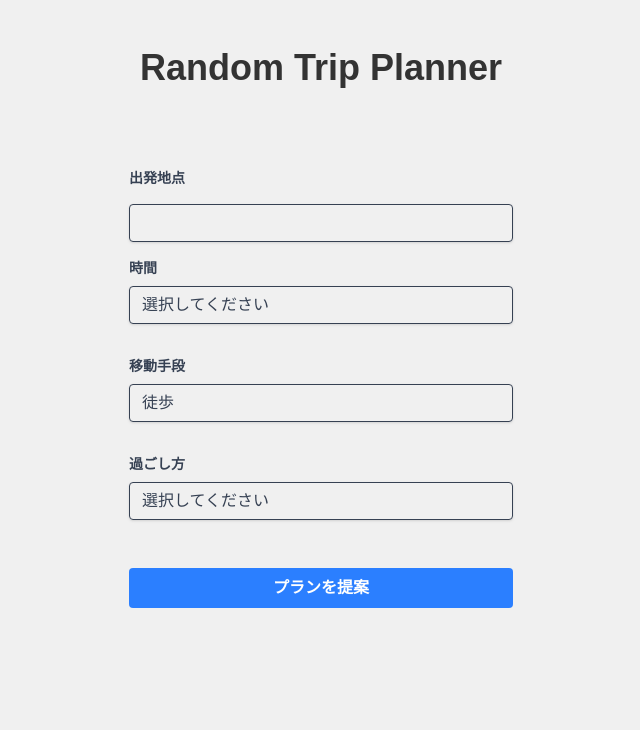
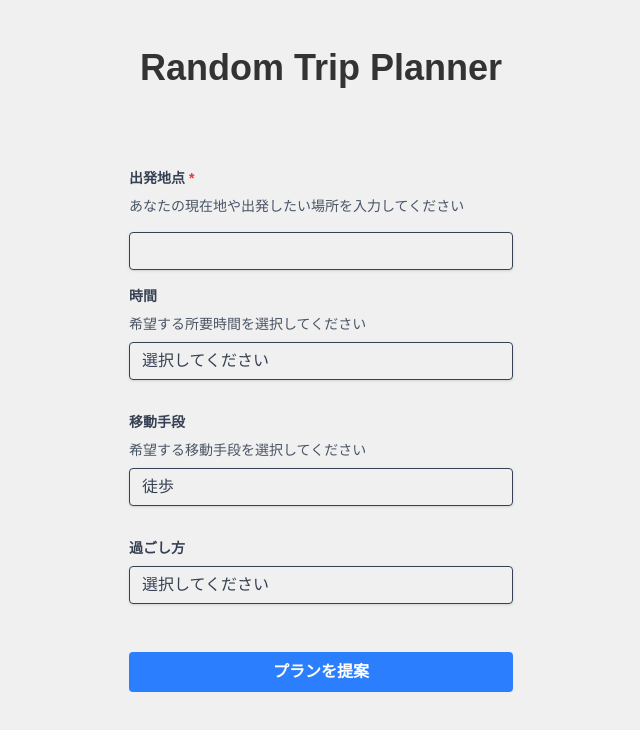
Before and after one commit to luck2515/random-trip-planner, a Next.js app: page / in a window 1280 px wide. Shown: the top 730 px of the page, without its empty margins (319-959 px from the left). Built offline with nearby package versions, Linux system fonts and the light colour scheme.

Commit message:
feat: アクセシビリティの基本対応を実装
- セマンティックHTMLとlandmarkロールの追加
- ARIA属性による適切なラベリングと状態管理
- フォーム要素のアクセシビリティ改善
- キーボード操作とスクリーンリーダー対応の強化

```diff
--- a/package.json
+++ b/package.json
@@ -11,6 +11,7 @@
   "dependencies": {
     "@heroicons/react": "^2.2.0",
     "@hookform/resolvers": "^4.1.3",
+    "focus-trap-react": "^11.0.3",
     "framer-motion": "^12.4.10",
     "lucide-react": "^0.477.0",
     "next": "15.2.1",
--- a/src/app/page.tsx
+++ b/src/app/page.tsx
@@ -117,7 +117,19 @@ const departure = formData?.departure || "";
 
   return (
     <div className="min-h-screen py-8 sm:py-12 flex flex-col items-center">
-      <div className="w-full max-w-4xl mx-auto px-4 sm:px-6 md:px-8 flex-1 flex flex-col">
+      {/* スキップリンク */}
+      <a
+        href="#main-content"
+        className="sr-only focus:not-sr-only focus:absolute focus:top-4 focus:left-4 bg-white text-blue-600 p-2 rounded shadow"
+      >
+        メインコンテンツへスキップ
+      </a>
+
+      <main
+        id="main-content"
+        className="w-full max-w-4xl mx-auto px-4 sm:px-6 md:px-8 flex-1 flex flex-col"
+        role="main"
+      >
         <h1 className="text-2xl sm:text-3xl md:text-4xl font-bold mb-8 sm:mb-12 text-center print:text-4xl print:mb-8">Random Trip Planner</h1>
         {error && (
         <ErrorMessage
@@ -129,10 +141,20 @@ const departure = formData?.departure || "";
         <div className="flex flex-col items-center w-full">
           <InputForm onSubmit={handlePlanSubmit} isLoading={isLoading} />
         </div>
-        <Modal isOpen={isModalOpen || isLoading} onClose={handleCloseModal} className="print:!block print:!fixed print:!inset-0 print:!bg-white print:!p-0">
+        <Modal
+          isOpen={isModalOpen || isLoading}
+          onClose={handleCloseModal}
+          className="print:!block print:!fixed print:!inset-0 print:!bg-white print:!p-0"
+          title={isLoading ? "プラン作成中" : "提案プラン"}
+          description={isLoading ? "AIがあなたに合わせた旅行プランを作成しています" : undefined}
+        >
         {isLoading ? (
-          <div className="mt-8 p-4 border rounded-md w-full">
-            <h2 className="text-2xl font-bold mb-4">プランを作成中です...</h2>
+          <div
+            className="mt-8 p-4 border rounded-md w-full"
+            role="status"
+            aria-live="polite"
+          >
+            <h2 className="text-2xl font-bold mb-4" id="loading-status">プランを作成中です...</h2>
             {retryState && (
               <RetryProgress
                 retryCount={retryState.count}
@@ -149,8 +171,12 @@ const departure = formData?.departure || "";
             </div>
           </div>
         ) : plan?.plan?.candidates?.[0]?.content?.parts?.[0]?.text && (
-          <div className="mt-8 p-4 border rounded-md w-full print:border-none print:mt-0 print:p-8">
-            <h2 className="text-2xl font-bold mb-2">提案プラン</h2>
+          <div
+            className="mt-8 p-4 border rounded-md w-full print:border-none print:mt-0 print:p-8"
+            role="article"
+            aria-labelledby="plan-title"
+          >
+            <h2 id="plan-title" className="text-2xl font-bold mb-2">提案プラン</h2>
             <div className="prose dark:prose-invert max-w-none">
               <ReactMarkdown
                 components={{
@@ -170,6 +196,8 @@ const departure = formData?.departure || "";
                 className="w-full sm:w-auto bg-blue-500 hover:bg-blue-700 text-white font-bold py-3 px-6 rounded-lg disabled:opacity-50 disabled:cursor-not-allowed transition-colors duration-200"
                 onClick={() => handlePlanSubmit(formData)}
                 disabled={isLoading || !formData}
+                aria-label="新しい旅行プランを生成"
+                aria-busy={isLoading}
               >
                 別のプランを提案
               </button>
@@ -177,6 +205,7 @@ const departure = formData?.departure || "";
                 className="w-full sm:w-auto bg-green-500 hover:bg-green-700 text-white font-bold py-3 px-6 rounded-lg disabled:opacity-50 disabled:cursor-not-allowed transition-colors duration-200"
                 onClick={() => window.open(`https://www.google.com/maps/dir/${encodeURIComponent(departure)}/${encodeURIComponent(spotName)}`, '_blank')}
                 disabled={isLoading || !spotName.trim() || !departure.trim()}
+                aria-label={`${departure}から${spotName}までの経路を地図で表示`}
               >
                 地図で見る
               </button>
@@ -184,7 +213,7 @@ const departure = formData?.departure || "";
           </div>
         )}
         </Modal>
-      </div>
+      </main>
     </div>
   );
 }
--- a/src/components/atoms/Button.tsx
+++ b/src/components/atoms/Button.tsx
@@ -4,14 +4,29 @@ interface ButtonProps {
   children: React.ReactNode;
   disabled?: boolean;
   className?: string;
+  type?: 'submit' | 'button' | 'reset';
+  'aria-label'?: string;
+  'aria-busy'?: boolean;
+  onClick?: () => void;
 }
 
-const Button: React.FC<ButtonProps> = ({ children, disabled, className }) => {
+const Button: React.FC<ButtonProps> = ({
+  children,
+  disabled,
+  className,
+  type = 'submit',
+  'aria-label': ariaLabel,
+  'aria-busy': ariaBusy,
+  onClick
+}) => {
   return (
     <button
-      type="submit"
+      type={type}
       className={`bg-blue-500 hover:bg-blue-700 text-white font-bold py-2 px-4 rounded focus:outline-none focus:shadow-outline ${className}`}
       disabled={disabled}
+      aria-label={ariaLabel}
+      aria-busy={ariaBusy}
+      onClick={onClick}
     >
       {children}
     </button>
--- a/src/components/atoms/Input.tsx
+++ b/src/components/atoms/Input.tsx
@@ -2,21 +2,47 @@ import React from 'react';
 import { UseFormRegisterReturn } from 'react-hook-form';
 
 interface InputProps {
+  type?: 'text' | 'email' | 'tel' | 'number';
   placeholder?: string;
   register: UseFormRegisterReturn;
   errors?: string | undefined;
+  id?: string;
+  'aria-label'?: string;
+  required?: boolean;
 }
 
-const Input: React.FC<InputProps> = ({ placeholder, register, errors }) => {
+const Input: React.FC<InputProps> = ({
+  type = 'text',
+  placeholder,
+  register,
+  errors,
+  id,
+  'aria-label': ariaLabel,
+  required
+}) => {
+  const errorId = id ? `${id}-error` : undefined;
+
   return (
     <>
       <input
-        type="text"
+        type={type}
         placeholder={placeholder}
-        className="shadow appearance-none border rounded w-full py-2 px-3 text-gray-700 leading-tight focus:outline-none focus:shadow-outline mt-2"
+        className={`shadow appearance-none border rounded w-full py-2 px-3 text-gray-700 leading-tight focus:outline-none focus:shadow-outline mt-2 ${errors ? 'border-red-500' : ''}`}
+        aria-invalid={errors ? 'true' : 'false'}
+        aria-describedby={errors ? errorId : undefined}
+        aria-label={ariaLabel}
+        aria-required={required}
         {...register}
       />
-      {errors && <p className="text-red-500 text-xs italic">{errors}</p>}
+      {errors && (
+        <p
+          id={errorId}
+          role="alert"
+          className="text-red-500 text-xs italic mt-1"
+        >
+          {errors}
+        </p>
+      )}
     </>
   );
 };
--- a/src/components/atoms/Label.tsx
+++ b/src/components/atoms/Label.tsx
@@ -3,12 +3,19 @@ import React from 'react';
 interface LabelProps {
   htmlFor: string;
   children: React.ReactNode;
+  id?: string;
+  required?: boolean;
 }
 
-const Label: React.FC<LabelProps> = ({ htmlFor, children }) => {
+const Label: React.FC<LabelProps> = ({ htmlFor, children, id, required }) => {
   return (
-    <label htmlFor={htmlFor} className="block text-gray-700 text-sm font-bold mb-2">
+    <label
+      htmlFor={htmlFor}
+      id={id}
+      className="block text-gray-700 text-sm font-bold mb-2"
+    >
       {children}
+      {required && <span className="text-red-500 ml-1" aria-hidden="true">*</span>}
     </label>
   );
 };
--- a/src/components/atoms/Modal.tsx
+++ b/src/components/atoms/Modal.tsx
@@ -1,21 +1,76 @@
-import React from "react";
+import React, { useEffect, useRef } from "react";
 import { motion, AnimatePresence } from "framer-motion";
 import { X } from "lucide-react";
+import FocusTrap from 'focus-trap-react';
 
 interface ModalProps {
   isOpen: boolean;
   onClose: () => void;
   children: React.ReactNode;
   className?: string;
+  title?: string;
+  description?: string;
 }
 
-const Modal: React.FC<ModalProps> = ({ isOpen, onClose, children, className }) => {
+const Modal: React.FC<ModalProps> = ({
+  isOpen,
+  onClose,
+  children,
+  className,
+  title,
+  description
+}) => {
+  const modalRef = useRef<HTMLDivElement>(null);
+  const titleId = useRef(`modal-title-${Math.random().toString(36).substr(2, 9)}`).current;
+  const descriptionId = useRef(`modal-description-${Math.random().toString(36).substr(2, 9)}`).current;
+
+  useEffect(() => {
+    const handleEscape = (event: KeyboardEvent) => {
+      if (event.key === 'Escape' && isOpen) {
+        onClose();
+      }
+    };
+
+    document.addEventListener('keydown', handleEscape);
+
+    // モーダル表示時のスクロール制御とaria-hidden
+    if (isOpen) {
+      document.body.style.overflow = 'hidden';
+      // モーダル以外の要素にaria-hiddenを設定
+      document.querySelectorAll('body > *:not([role="dialog"])').forEach((el) => {
+        if (el instanceof HTMLElement && !el.contains(modalRef.current)) {
+          el.setAttribute('aria-hidden', 'true');
+          el.setAttribute('inert', '');
+        }
+      });
+    }
+
+    return () => {
+      document.removeEventListener('keydown', handleEscape);
+      document.body.style.overflow = '';
+      // aria-hiddenとinertを解除
+      document.querySelectorAll('[aria-hidden="true"][inert]').forEach((el) => {
+        el.removeAttribute('aria-hidden');
+        el.removeAttribute('inert');
+      });
+    };
+  }, [isOpen, onClose]);
   return (
     <AnimatePresence>
       {isOpen && (
         <div
-          className="fixed inset-0 bg-black bg-opacity-75 z-50 flex items-center justify-center"
+          className="fixed inset-0 z-50"
+          role="presentation"
+        >
+          <FocusTrap active={isOpen}>
+            <div
+              className="fixed inset-0 bg-black bg-opacity-75 flex items-center justify-center"
               onClick={onClose}
+              role="dialog"
+              aria-modal="true"
+              aria-labelledby={titleId}
+              aria-describedby={description ? descriptionId : undefined}
+              ref={modalRef}
             >
               <motion.div
                 initial={{ opacity: 0, y: -50 }}
@@ -28,13 +83,20 @@ const Modal: React.FC<ModalProps> = ({ isOpen, onClose, children, className }) =
             <button
               onClick={onClose}
               className="absolute top-3 right-3 sm:top-4 sm:right-4 text-gray-500 hover:text-gray-700 dark:text-gray-400 dark:hover:text-white p-1 rounded-full hover:bg-gray-100 dark:hover:bg-gray-700 transition-colors"
+              aria-label="モーダルを閉じる"
             >
               <X size={24} />
             </button>
 
+                {/* タイトルと説明 */}
+                {title && <h2 id={titleId} className="text-xl font-bold mb-4">{title}</h2>}
+                {description && <p id={descriptionId} className="text-gray-600 mb-4">{description}</p>}
+
                 {/* コンテンツ */}
                 <div className="text-gray-800 dark:text-gray-200 mt-4">{children}</div>
               </motion.div>
+            </div>
+          </FocusTrap>
         </div>
       )}
     </AnimatePresence>
--- a/src/components/atoms/Select.tsx
+++ b/src/components/atoms/Select.tsx
@@ -4,11 +4,26 @@ import { UseFormRegisterReturn } from 'react-hook-form';
 interface SelectProps {
   children: React.ReactNode;
   register: UseFormRegisterReturn;
+  'aria-describedby'?: string;
+  'aria-required'?: boolean;
+  'aria-invalid'?: 'true' | 'false';
 }
 
-const Select: React.FC<SelectProps> = ({ children, register }) => {
+const Select: React.FC<SelectProps> = ({
+  children,
+  register,
+  'aria-describedby': ariaDescribedby,
+  'aria-required': ariaRequired,
+  'aria-invalid': ariaInvalid
+}) => {
   return (
-    <select className="shadow appearance-none border rounded w-full py-2 px-3 text-gray-700 leading-tight focus:outline-none focus:shadow-outline" {...register}>
+    <select
+      className="shadow appearance-none border rounded w-full py-2 px-3 text-gray-700 leading-tight focus:outline-none focus:shadow-outline"
+      {...register}
+      aria-describedby={ariaDescribedby}
+      aria-required={ariaRequired}
+      aria-invalid={ariaInvalid}
+    >
       {children}
     </select>
   );
--- a/src/components/molecules/LabeledInput.tsx
+++ b/src/components/molecules/LabeledInput.tsx
@@ -8,13 +8,44 @@ interface LabeledInputProps {
   placeholder?: string;
   register: UseFormRegisterReturn;
   errors?: string | undefined;
+  type?: 'text' | 'email' | 'tel' | 'number';
+  required?: boolean;
+  description?: string;
 }
 
-const LabeledInput: React.FC<LabeledInputProps> = ({ label, placeholder, register, errors }) => {
+const LabeledInput: React.FC<LabeledInputProps> = ({
+  label,
+  placeholder,
+  register,
+  errors,
+  type = 'text',
+  required = false,
+  description
+}) => {
+  const inputId = `${register.name}-input`;
+  const labelId = `${register.name}-label`;
+  const descriptionId = description ? `${register.name}-description` : undefined;
+
   return (
-    <div>
-      <Label htmlFor={register.name}>{label}</Label>
-      <Input placeholder={placeholder} register={register} errors={errors} />
+    <div role="group" aria-labelledby={labelId}>
+      <Label htmlFor={inputId} id={labelId}>
+        {label}
+        {required && <span className="text-red-500 ml-1" aria-hidden="true">*</span>}
+      </Label>
+      {description && (
+        <p id={descriptionId} className="text-sm text-gray-600 mt-1 mb-2">
+          {description}
+        </p>
+      )}
+      <Input
+        type={type}
+        id={inputId}
+        placeholder={placeholder}
+        register={register}
+        errors={errors}
+        required={required}
+        aria-describedby={descriptionId}
+      />
     </div>
   );
 };
--- a/src/components/molecules/LabeledSelect.tsx
+++ b/src/components/molecules/LabeledSelect.tsx
@@ -9,14 +9,50 @@ interface LabeledSelectProps {
   register: UseFormRegisterReturn;
   errors?: string | undefined;
   className?: string;
+  description?: string;
+  required?: boolean;
 }
 
-const LabeledSelect: React.FC<LabeledSelectProps> = ({ label, children, register, errors, className }) => {
+const LabeledSelect: React.FC<LabeledSelectProps> = ({
+  label,
+  children,
+  register,
+  errors,
+  className,
+  description,
+  required
+}) => {
+  const descriptionId = description ? `${register.name}-description` : undefined;
+  const errorId = errors ? `${register.name}-error` : undefined;
+
   return (
     <div className={className}>
-      <Label htmlFor={register.name}>{label}</Label>
-      <Select register={register}>{children}</Select>
-      {typeof errors === 'string' && <p className="text-red-500 text-xs italic">{errors}</p>}
+      <Label htmlFor={register.name} required={required}>{label}</Label>
+      {description && (
+        <p
+          id={descriptionId}
+          className="text-sm text-gray-600 mt-1 mb-2"
+        >
+          {description}
+        </p>
+      )}
+      <Select
+        register={register}
+        aria-describedby={`${descriptionId || ''} ${errorId || ''}`}
+        aria-required={required}
+        aria-invalid={errors ? 'true' : 'false'}
+      >
+        {children}
+      </Select>
+      {typeof errors === 'string' && (
+        <p
+          id={errorId}
+          className="text-red-500 text-xs italic"
+          role="alert"
+        >
+          {errors}
+        </p>
+      )}
     </div>
   );
 };
--- a/src/components/organisms/InputForm.tsx
+++ b/src/components/organisms/InputForm.tsx
@@ -44,12 +44,38 @@ const InputForm: React.FC<InputFormProps> = ({ onSubmit, isLoading }) => {
   });
 
   return (
-    <form className="flex flex-col gap-4 w-full max-w-md p-4 sm:p-6 md:p-8" onSubmit={handleSubmit((data) => {
+    <form
+      className="flex flex-col gap-4 w-full max-w-md p-4 sm:p-6 md:p-8"
+      onSubmit={handleSubmit((data) => {
         onSubmit(data);
-    })}>
-      <LabeledInput label="出発地点" register={register('departure')} errors={errors.departure?.message} />
+      })}
+      role="form"
+      aria-labelledby="form-title"
+      noValidate
+    >
+      <h2 id="form-title" className="sr-only">旅行プラン作成フォーム</h2>
 
-      <LabeledSelect label="時間" register={register('time')} errors={errors.time?.message} className="mb-4" >
+      <LabeledInput
+        label="出発地点"
+        register={register('departure')}
+        errors={errors.departure?.message}
+        required
+        description="あなたの現在地や出発したい場所を入力してください"
+      />
+
+      {/* 時間設定グループ */}
+      <div
+        role="group"
+        aria-labelledby="time-group-label"
+      >
+        <div id="time-group-label" className="sr-only">所要時間設定</div>
+        <LabeledSelect
+          label="時間"
+          register={register('time')}
+          errors={errors.time?.message}
+          className="mb-4"
+          description="希望する所要時間を選択してください"
+        >
           <option value="">選択してください</option>
           <option value="30">30分以内</option>
           <option value="60">1時間以内</option>
@@ -59,9 +85,20 @@ const InputForm: React.FC<InputFormProps> = ({ onSubmit, isLoading }) => {
           <option value="custom">自由入力</option>
         </LabeledSelect>
         {watch('time') === 'custom' && (
-        <LabeledInput label="時間（分）" register={register('customTime')}  />
+          <LabeledInput
+            label="時間（分）"
+            register={register('customTime')}
+            description="希望する所要時間を分単位で入力してください"
+          />
         )}
-      <LabeledSelect label="移動手段" register={register('transport')} className="mb-4">
+      </div>
+
+      <LabeledSelect
+        label="移動手段"
+        register={register('transport')}
+        className="mb-4"
+        description="希望する移動手段を選択してください"
+      >
         <option value="徒歩">徒歩</option>
         <option value="自転車">自転車</option>
         <option value="電車">電車</option>
@@ -83,7 +120,26 @@ const InputForm: React.FC<InputFormProps> = ({ onSubmit, isLoading }) => {
         <option value="アート">アート</option>
       </LabeledSelect>
 
-      <Button disabled={isLoading} className="disabled:opacity-50 disabled:cursor-not-allowed mt-4 w-full">プランを提案</Button>
+      <Button
+        type="submit"
+        disabled={isLoading}
+        className="disabled:opacity-50 disabled:cursor-not-allowed mt-4 w-full"
+        aria-label={isLoading ? "プラン作成中..." : "プランを提案"}
+        aria-busy={isLoading}
+      >
+        {isLoading ? "作成中..." : "プランを提案"}
+      </Button>
+
+      {/* 全体のバリデーションエラー表示 */}
+      {Object.keys(errors).length > 0 && (
+        <div
+          role="alert"
+          className="text-red-500 text-sm mt-4"
+          aria-live="polite"
+        >
+          入力内容に問題があります。各項目のエラーメッセージを確認してください。
+        </div>
+      )}
     </form>
   );
 };
```
Also changed, not shown: 1 other file (tests, documents, lock files or other folders). Lines whose indentation alone changed are shown as unchanged.
